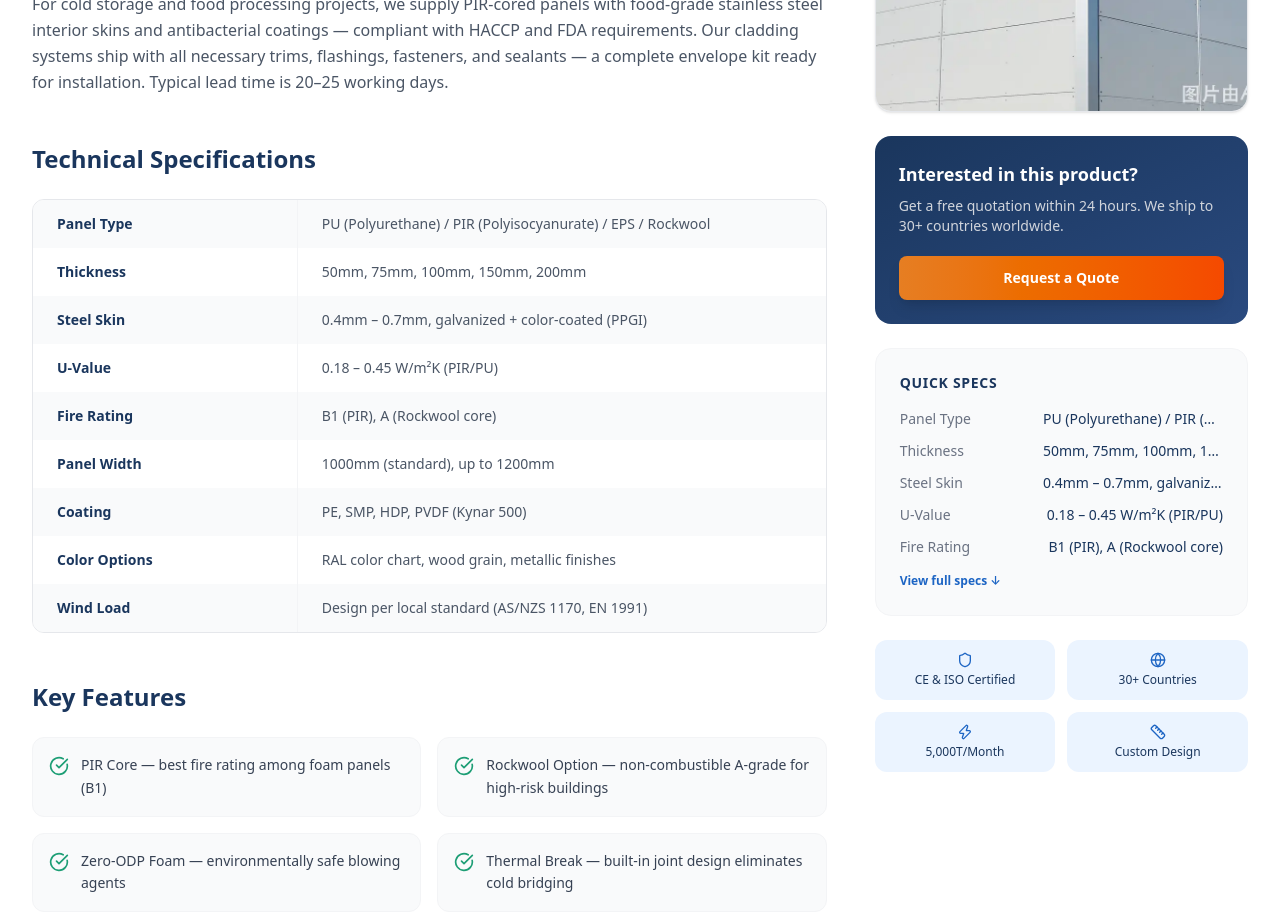
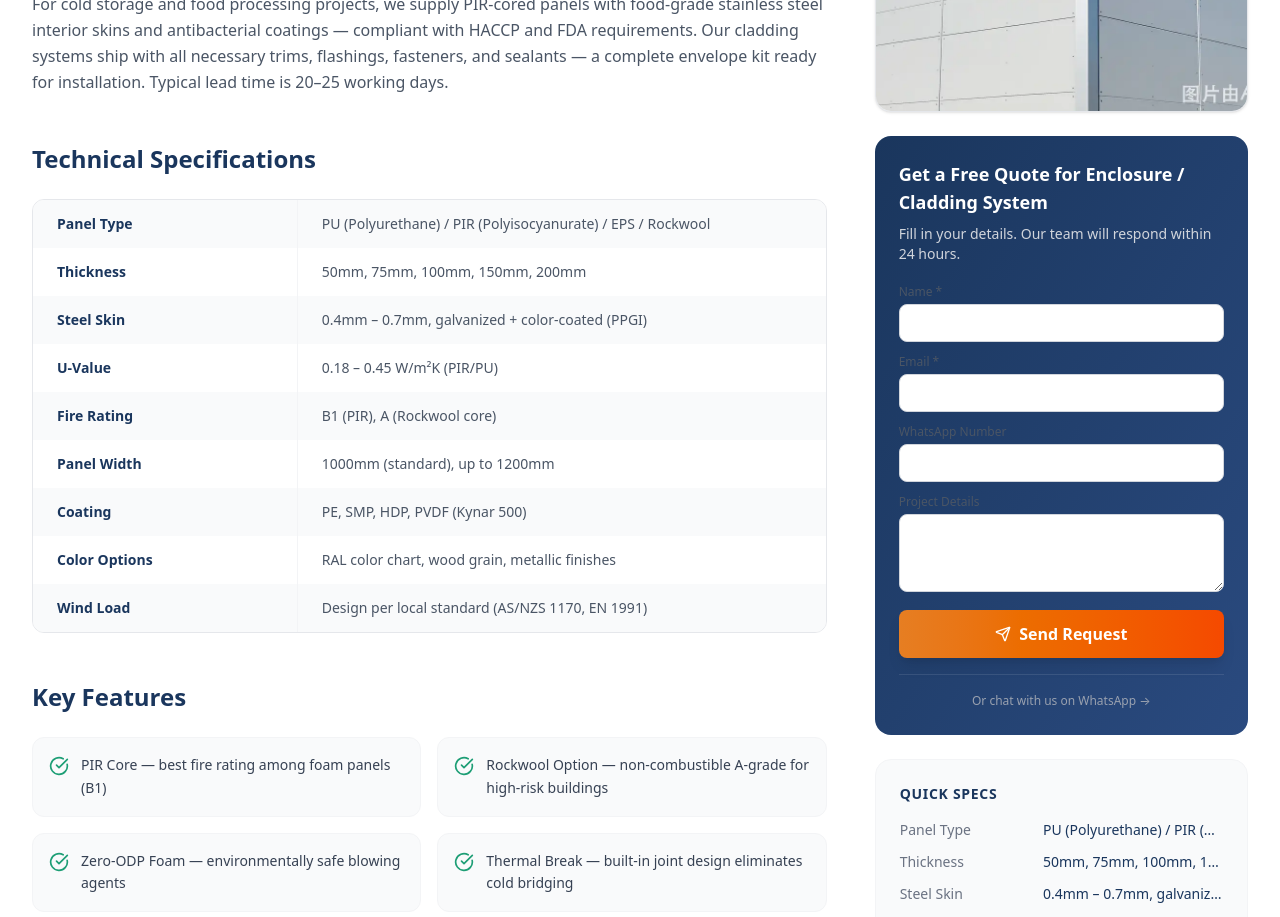
Before and after one commit to kangguangjian91-max/Laotie, a Next.js app: page /products/cladding-system in a window 1280 px wide. Shown: the part 980-1897 px from the top of the page. Built offline with nearby package versions, Linux system fonts and the light colour scheme.

Commit message:
feat: 产品页添加内联询价表单
- 新建 InlineQuoteForm.tsx 组件
- 替换产品页侧边栏 CTA Card 为表单
- 表单字段：Name/Email/WhatsApp/Project Details
- 提交后自动打开WhatsApp预填消息
- 支持GA4事件追踪
- 无需跳转/contact页面

```diff
--- a/src/app/products/[slug]/page.tsx
+++ b/src/app/products/[slug]/page.tsx
@@ -8,6 +8,7 @@ import JsonLd from "@/components/JsonLd";
 import { products, getAllProductSlugs, getProductBySlug } from "@/data/products";
 import { getAllPosts } from "@/data/blog";
 import { ArrowLeft, CheckCircle, Ruler, Shield, Zap, Globe } from "lucide-react";
+import InlineQuoteForm from "@/components/InlineQuoteForm";
 
 interface ProductPageProps {
   params: Promise<{ slug: string }>;
@@ -318,19 +319,8 @@ export default async function ProductDetailPage({ params }: ProductPageProps) {
                     />
                   </div>
 
-                  {/* CTA Card */}
-                  <div className="bg-gradient-to-br from-steel to-steel-light rounded-2xl p-6 text-white">
-                    <h3 className="text-lg font-bold mb-2">Interested in this product?</h3>
-                    <p className="text-gray-300 text-sm mb-5">
-                      Get a free quotation within 24 hours. We ship to 30+ countries worldwide.
-                    </p>
-                    <a
-                      href="/contact"
-                      className="block text-center w-full px-5 py-3 text-sm font-semibold text-white bg-gradient-to-r from-cta to-orange-600 hover:from-cta-hover hover:to-orange-700 rounded-lg transition-all shadow-lg"
-                    >
-                      Request a Quote
-                    </a>
-                  </div>
+                  {/* Inline Quote Form */}
+                  <InlineQuoteForm productName={product.title} productSlug={slug} />
 
                   {/* Quick Specs */}
                   <div className="bg-gray-50 rounded-2xl p-6 border border-gray-100">
--- /dev/null
+++ b/src/components/InlineQuoteForm.tsx
@@ -0,0 +1,146 @@
+"use client";
+
+import { useState } from "react";
+import { Send, CheckCircle, AlertCircle, Loader2 } from "lucide-react";
+
+interface InlineQuoteFormProps {
+  productName: string;
+  productSlug: string;
+}
+
+export default function InlineQuoteForm({ productName, productSlug }: InlineQuoteFormProps) {
+  const [form, setForm] = useState({
+    name: "",
+    email: "",
+    whatsapp: "",
+    message: "",
+  });
+  const [status, setStatus] = useState<"idle" | "sending" | "success" | "error">("idle");
+
+  const handleSubmit = async (e: React.FormEvent) => {
+    e.preventDefault();
+    setStatus("sending");
+
+    // Simulate API call — in production, this would POST to your backend
+    // For now, we'll open WhatsApp with pre-filled message
+    const waMessage = `Hi, I'm interested in ${productName}.%0A%0AName: ${form.name}%0AEmail: ${form.email}%0AWhatsApp: ${form.whatsapp}%0A%0AMessage: ${form.message || "Please send me a quote."}%0A%0AProduct: ${productSlug}`;
+    const waUrl = `https://wa.me/8616650735555?text=${waMessage}`;
+
+    // Track the form submission
+    if (typeof window !== "undefined" && (window as any).gtag) {
+      (window as any).gtag("event", "form_submit", {
+        event_category: "contact",
+        event_label: `product_page_${productSlug}`,
+        form_type: "inline_quote",
+        product_name: productName,
+      });
+    }
+
+    // Open WhatsApp in new tab
+    window.open(waUrl, "_blank");
+
+    setStatus("success");
+    setTimeout(() => {
+      setForm({ name: "", email: "", whatsapp: "", message: "" });
+      setStatus("idle");
+    }, 3000);
+  };
+
+  const inputCls = "w-full px-3 py-2 border border-gray-300 rounded-lg text-sm focus:ring-2 focus:ring-steel-accent focus:border-steel-accent outline-none transition bg-white";
+  const labelCls = "block text-xs font-medium text-gray-600 mb-1";
+
+  return (
+    <div className="bg-gradient-to-br from-steel to-steel-light rounded-2xl p-6 text-white">
+      <h3 className="text-lg font-bold mb-2">Get a Free Quote for {productName}</h3>
+      <p className="text-gray-300 text-sm mb-5">
+        Fill in your details. Our team will respond within 24 hours.
+      </p>
+
+      {status === "success" ? (
+        <div className="bg-green-500/20 border border-green-400/30 rounded-lg p-4 text-center">
+          <CheckCircle className="w-8 h-8 text-green-400 mx-auto mb-2" />
+          <p className="text-green-300 text-sm font-medium">Request sent! We'll contact you shortly.</p>
+          <p className="text-gray-400 text-xs mt-1">Or chat with us directly on WhatsApp.</p>
+        </div>
+      ) : status === "error" ? (
+        <div className="bg-red-500/20 border border-red-400/30 rounded-lg p-4 text-center">
+          <AlertCircle className="w-8 h-8 text-red-400 mx-auto mb-2" />
+          <p className="text-red-300 text-sm">Something went wrong. Please try again.</p>
+        </div>
+      ) : (
+        <form onSubmit={handleSubmit} className="space-y-3">
+          <div>
+            <label className={labelCls}>Name *</label>
+            <input
+              type="text"
+              required
+              className={inputCls}
+              value={form.name}
+              onChange={e => setForm({ ...form, name: e.target.value })}
+              placeholder="Your name"
+            />
+          </div>
+          <div>
+            <label className={labelCls}>Email *</label>
+            <input
+              type="email"
+              required
+              className={inputCls}
+              value={form.email}
+              onChange={e => setForm({ ...form, email: e.target.value })}
+              placeholder="your@email.com"
+            />
+          </div>
+          <div>
+            <label className={labelCls}>WhatsApp Number</label>
+            <input
+              type="tel"
+              className={inputCls}
+              value={form.whatsapp}
+              onChange={e => setForm({ ...form, whatsapp: e.target.value })}
+              placeholder="+86 123 4567 8901"
+            />
+          </div>
+          <div>
+            <label className={labelCls}>Project Details</label>
+            <textarea
+              className={inputCls}
+              rows={3}
+              value={form.message}
+              onChange={e => setForm({ ...form, message: e.target.value })}
+              placeholder={`Building size, quantity, location...`}
+            />
+          </div>
+          <button
+            type="submit"
+            disabled={status === "sending"}
+            className="w-full flex items-center justify-center gap-2 px-5 py-3 bg-gradient-to-r from-cta to-orange-600 hover:from-cta-hover hover:to-orange-700 text-white font-bold rounded-lg transition shadow-lg disabled:opacity-50"
+          >
+            {status === "sending" ? (
+              <>
+                <Loader2 className="w-4 h-4 animate-spin" />
+                Sending...
+              </>
+            ) : (
+              <>
+                <Send className="w-4 h-4" />
+                Send Request
+              </>
+            )}
+          </button>
+        </form>
+      )}
+
+      <div className="mt-4 pt-3 border-t border-white/10 text-center">
+        <a
+          href={`https://wa.me/8616650735555?text=Hi, I'm interested in ${productName}. Please send me a quote.`}
+          target="_blank"
+          rel="noopener noreferrer"
+          className="text-xs text-gray-400 hover:text-white transition"
+        >
+          Or chat with us on WhatsApp →
+        </a>
+      </div>
+    </div>
+  );
+}
```
